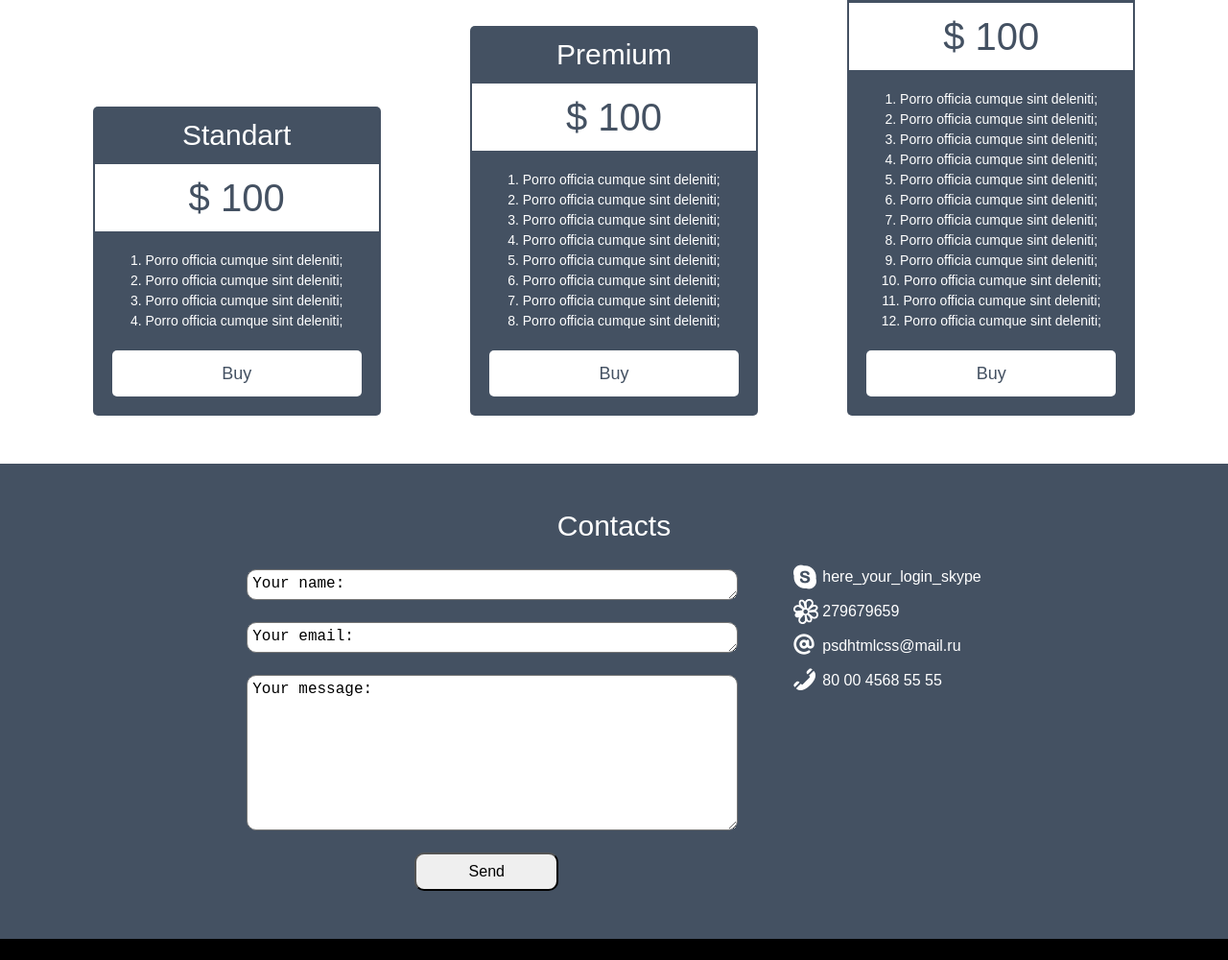
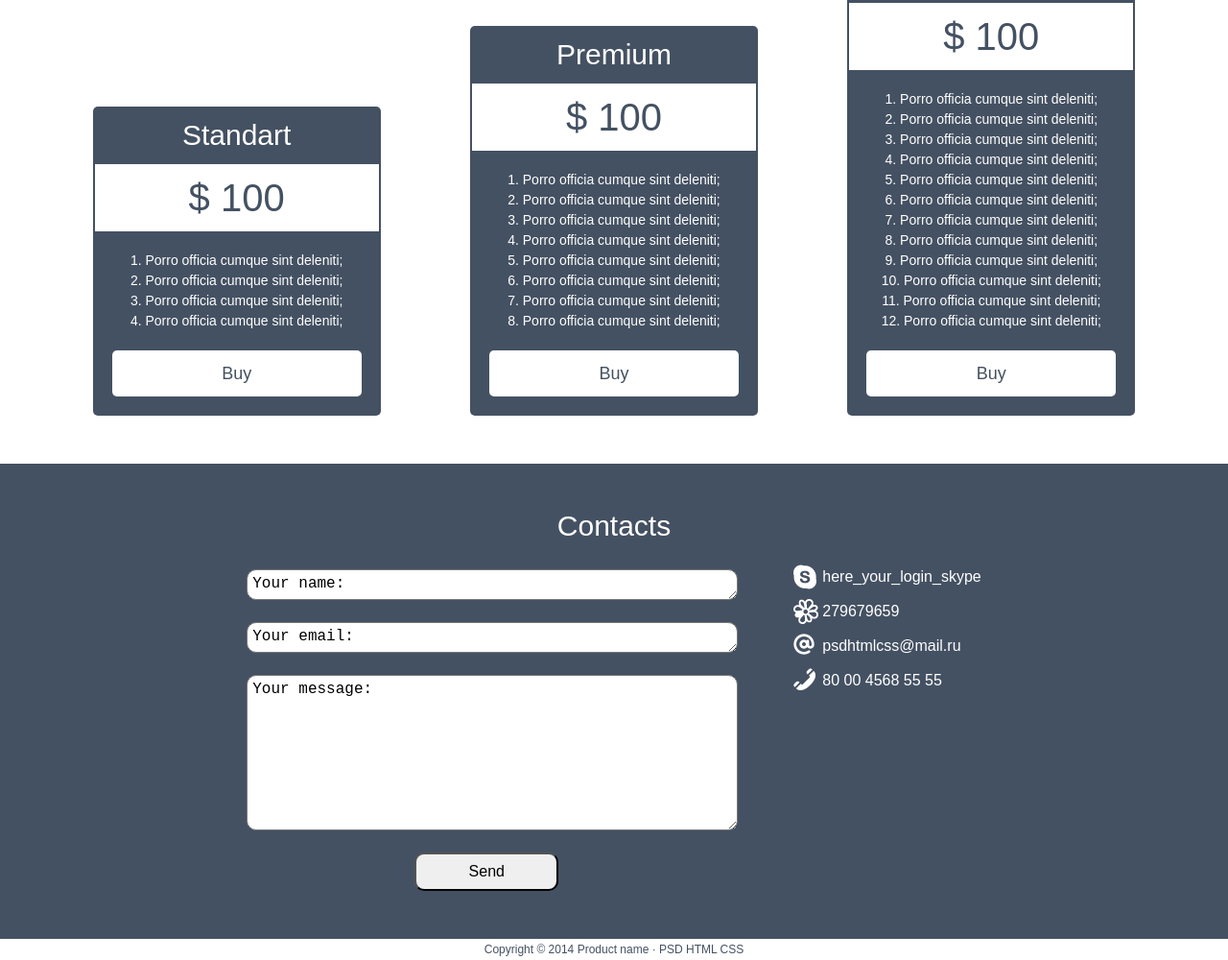
Before and after one commit to StDinKo/it_s, a plain HTML site: page index.html in a window 1280 px wide. Shown: the part 2276-3276 px from the top of the page at 96% size. Before the commit the page ends 3254 px from the top, so only its background shows below. Drawn offline with Linux system fonts and the light colour scheme.

Commit message:
added foter

```diff
--- a/css/main.css
+++ b/css/main.css
@@ -321,3 +321,15 @@ body{
 .contact-article__info-social{
     margin-left: -28px;
 }
+.section-foter__article{
+    font-size: 12px;
+    text-align: center;
+}
+.section-foter{
+    background-color: white;
+    color: #445162;
+    padding: 5px 0;
+    width: 1280px;
+    margin: 0 auto;
+
+}
--- a/index.html
+++ b/index.html
@@ -301,7 +301,8 @@
 
         </section>
     </main>
-    <footer>
+    <footer class="section-foter">
+      <p class="section-foter__article">Copyright © 2014 Product name · PSD HTML CSS</p>
 
     </footer>
 
```
